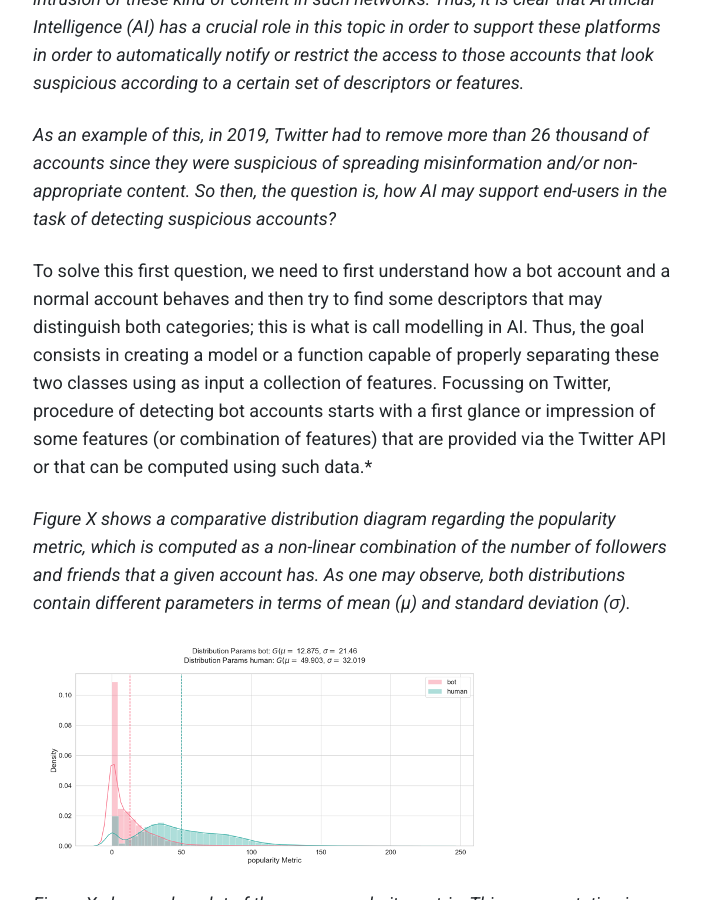
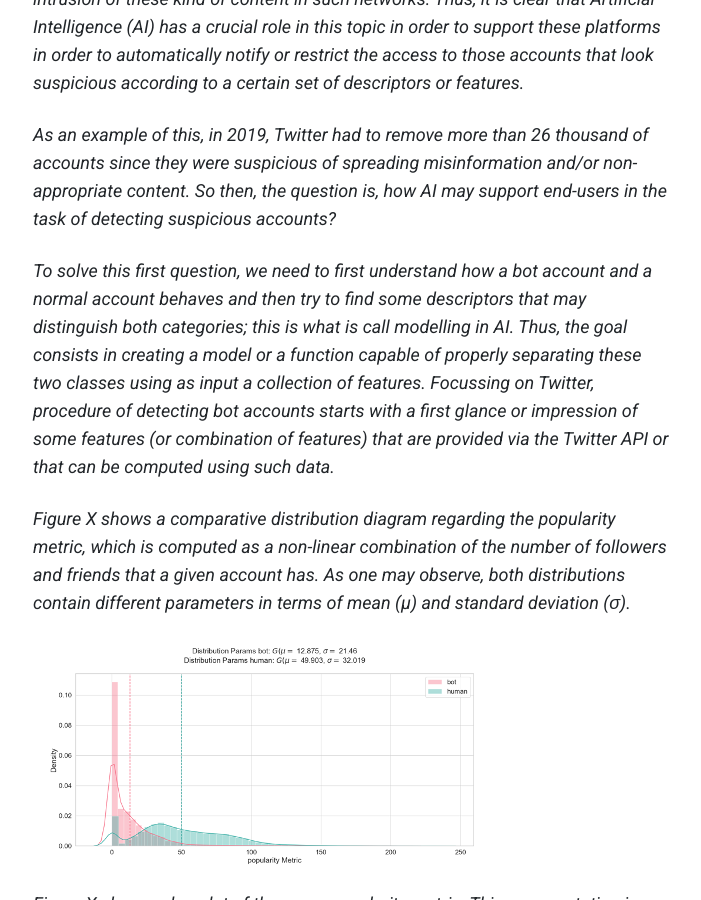
Before and after one commit to fandangOrg/fandango-web, a Jekyll site: the page built from _posts/2020-07-24-detecting-bots-in-twitter.markdown, in a window 1280 px wide and 900 px high, scrolled down 1316 px. Shown: the whole window, without its empty margins (287-988 px from the left). Built offline with Jekyll 4.4.1, drawn with Linux system fonts in a browser that asks for light colours; comment, search, counter and statistics services are not loaded.

```diff
--- a/_posts/2020-07-24-detecting-bots-in-twitter.markdown
+++ b/_posts/2020-07-24-detecting-bots-in-twitter.markdown
@@ -14,7 +14,7 @@ Fandango's consortium partner Visual telecommunications applications research gr
 
 *As an example of this, in 2019, Twitter had to remove more than 26 thousand of accounts since they were suspicious of spreading misinformation and/or non-appropriate content. So then, the question is, how AI may support end-users in the task of detecting suspicious accounts?*
 
-To solve this first question, we need to first understand how a bot account and a normal account behaves and then try to find some descriptors that may distinguish both categories; this is what is call modelling in AI. Thus, the goal consists in creating a model or a function capable of properly separating these two classes using as input a collection of features.
+*To solve this first question, we need to first understand how a bot account and a normal account behaves and then try to find some descriptors that may distinguish both categories; this is what is call modelling in AI. Thus, the goal consists in creating a model or a function capable of properly separating these two classes using as input a collection of features.
 Focussing on Twitter, procedure of detecting bot accounts starts with a first glance or impression of some features (or combination of features) that are provided via the Twitter API or that can be computed using such data.*
 
 *Figure X shows a comparative distribution diagram regarding the popularity metric, which is computed as a non-linear combination of the number of followers and friends that a given account has. As one may observe, both distributions contain different parameters in terms of mean (µ) and standard deviation (σ).*
```
